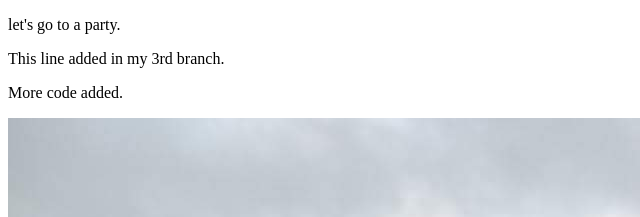
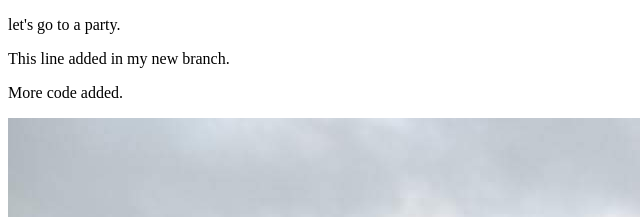
Before and after one commit to IsratJahanRuna/My-Firstwebsite, a plain HTML site: page index.html in a window 1280 px wide. Shown: the part 152-369 px from the top of the page, 0-640 px from the left. Drawn offline with Linux system fonts and the light colour scheme.

Commit message:
change the same

```diff
--- a/index.html
+++ b/index.html
@@ -10,7 +10,7 @@
     <h2>Hey! I am using GitHub.</h2>
     <h3>I have learned GitHub</h3>
     <p>let's go to a party.</p>
-    <p>This line added in my 3rd branch.</p>
+    <p>This line added in my new branch.</p>
     <p>More code added.</p>
     <img src="pic.jpg" alt="">
 </body>
```
